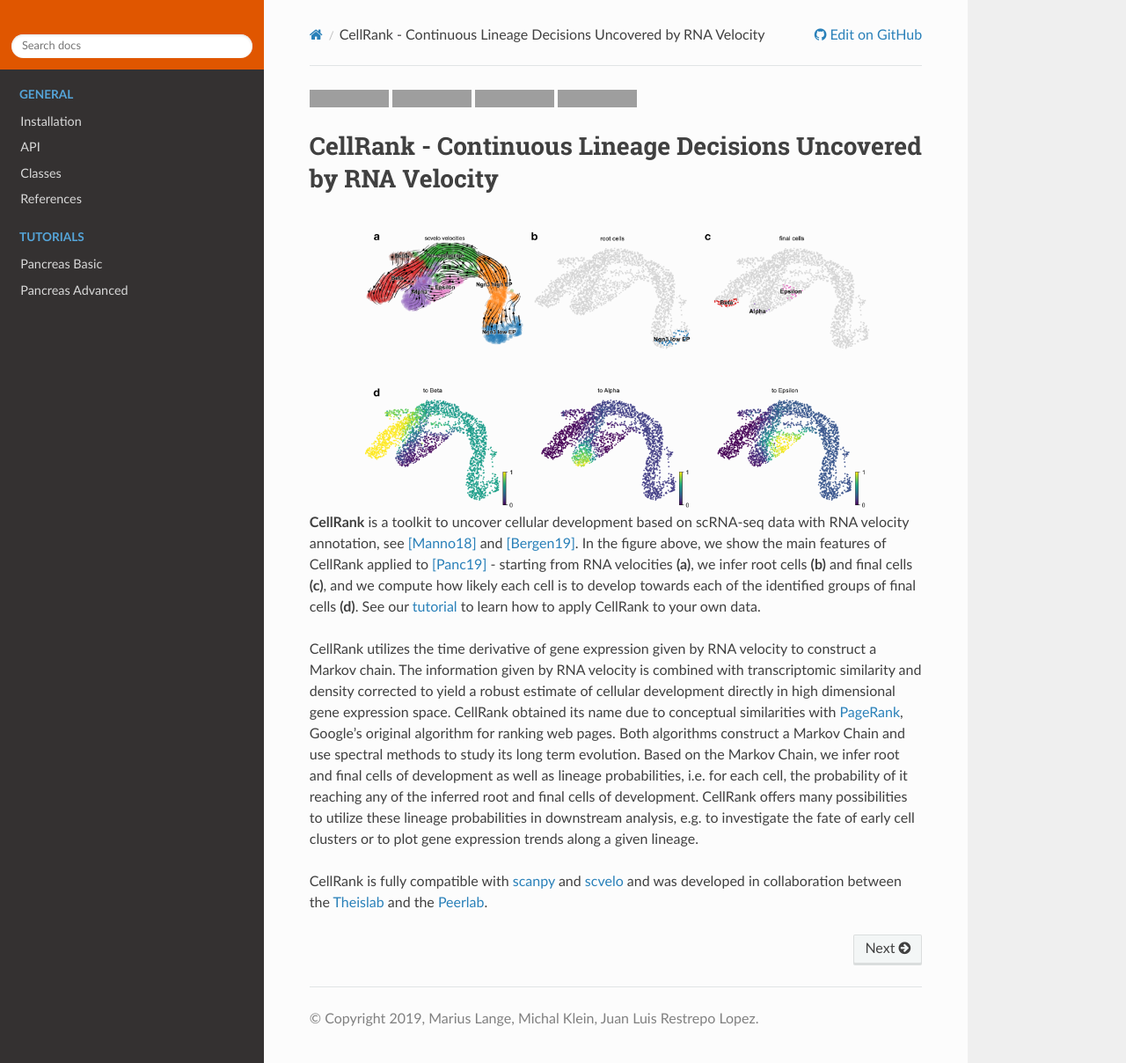
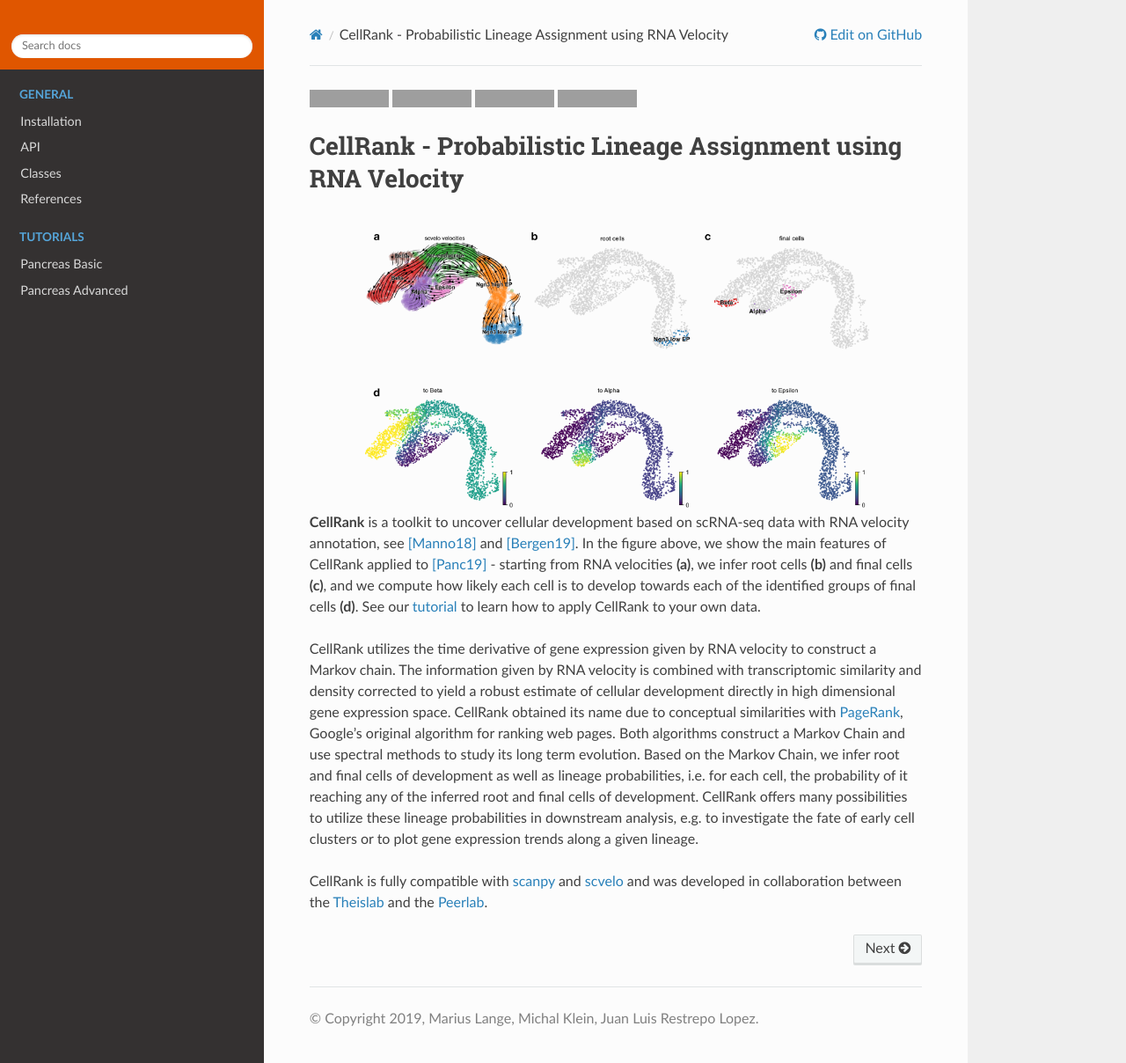
Before and after one commit to theislab/cellrank, a Sphinx documentation site: the page built from docs/source/index.rst, in a window 1280 px wide and 1208 px high. Shown: the whole window at 88% size. Built offline with Sphinx 7.4.7 and the Read the Docs theme 2.0.0, drawn with Linux system fonts in a browser that asks for light colours; grey boxes are pictures that could not be loaded.

Commit message:
Change title, decrease tolerance

```diff
--- a/README.rst
+++ b/README.rst
@@ -1,7 +1,7 @@
 |Travis| |Docs| |Codecov| |License|
 
 
-CellRank - Continuous Lineage Decisions Uncovered by RNA Velocity
+CellRank - Probabilistic Lineage Assignment using RNA Velocity
 ===================================================================
 
 .. image:: https://raw.githubusercontent.com/theislab/cellrank/master/resources/images/index_figure_endpoints.png
--- a/docs/source/index.rst
+++ b/docs/source/index.rst
@@ -1,7 +1,7 @@
 |Travis| |Docs| |Codecov| |License|
 
 
-CellRank - Continuous Lineage Decisions Uncovered by RNA Velocity
+CellRank - Probabilistic Lineage Assignment using RNA Velocity
 ===================================================================
 
 .. image:: https://raw.githubusercontent.com/theislab/cellrank/master/resources/images/index_figure_endpoints.png
```
Also changed, not shown: 1 other file.
